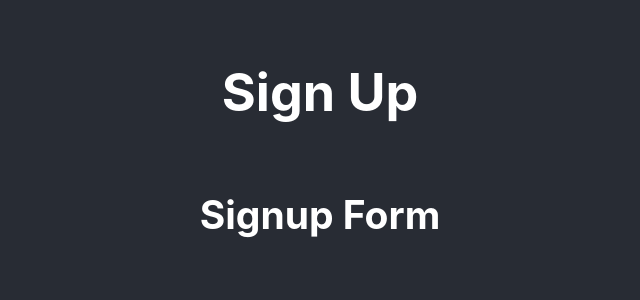
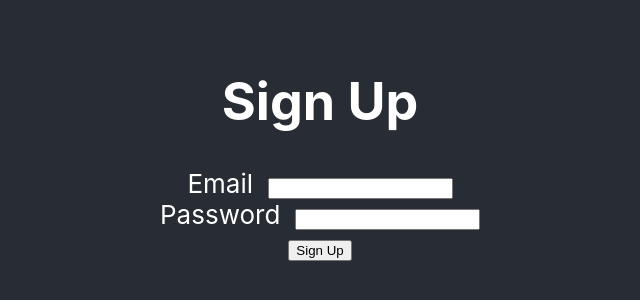
Before and after one commit to mvarlince/bc-auth-frontend, a React (Create React App) app: page /signup in a window 1280 px wide. Shown: the part 252-552 px from the top of the page, without its empty margins (320-960 px from the left). Built offline with nearby package versions, Linux system fonts and the light colour scheme.

Commit message:
added context and signup form

```diff
--- a/src/App.js
+++ b/src/App.js
@@ -1,4 +1,4 @@
-import { useState } from 'react';
+import { useState, createContext } from 'react';
 import { BrowserRouter, Routes, Route } from 'react-router-dom';
 import Welcome from './scenes/Welcome'
 import Login from './scenes/Login'
@@ -6,9 +6,12 @@ import Signup from './scenes/Signup'
 import Content from './scenes/Content'
 import './App.css';
 
+export const AuthContext = createContext(null);
+
 function App() {
   const [user, setUser] = useState();
   return (
+    <AuthContext.Provider value={{ user, setUser }}>
       <BrowserRouter>
         <div className="App">
           <header className="App-header">
@@ -21,6 +24,7 @@ function App() {
           </header>
         </div>
       </BrowserRouter>
+    </AuthContext.Provider>
   );
 }
 
--- a/src/components/SignupForm.jsx
+++ b/src/components/SignupForm.jsx
@@ -1,3 +1,33 @@
+import { useState, useContext } from 'react'
+import { useNavigate } from 'react-router-dom'
+import { AuthContext } from '../App'
+
 export default function SignupForm() {
-  return <h2>Signup Form</h2>
+  const [email, setEmail] = useState('')
+  const [password, setPassword] = useState('')
+  const { setUser } = useContext(AuthContext)
+  const navigate = useNavigate()
+  const handleSubmit = (e) => {
+    e.preventDefault();
+    // make a post request to the API with the form data
+    // create a new user in the database
+    // then...
+    // 1. do something with the new user
+    setUser({ email, password })
+    // 2. redirect to the content page
+    navigate('/secret')
+  }
+  return (
+    <form onSubmit={handleSubmit}>
+      <label htmlFor="email">Email &nbsp;
+        <input type="email" name="email"
+          value={email} onChange={e => setEmail(e.target.value)} />
+      </label><br />
+      <label htmlFor="password">Password &nbsp;
+        <input type="password" name="password"
+          value={password} onChange={e => setPassword(e.target.value)} />
+      </label><br />
+      <input type="submit" value="Sign Up" />
+    </form>
+  )
 }
```
Lines whose indentation alone changed are shown as unchanged.
